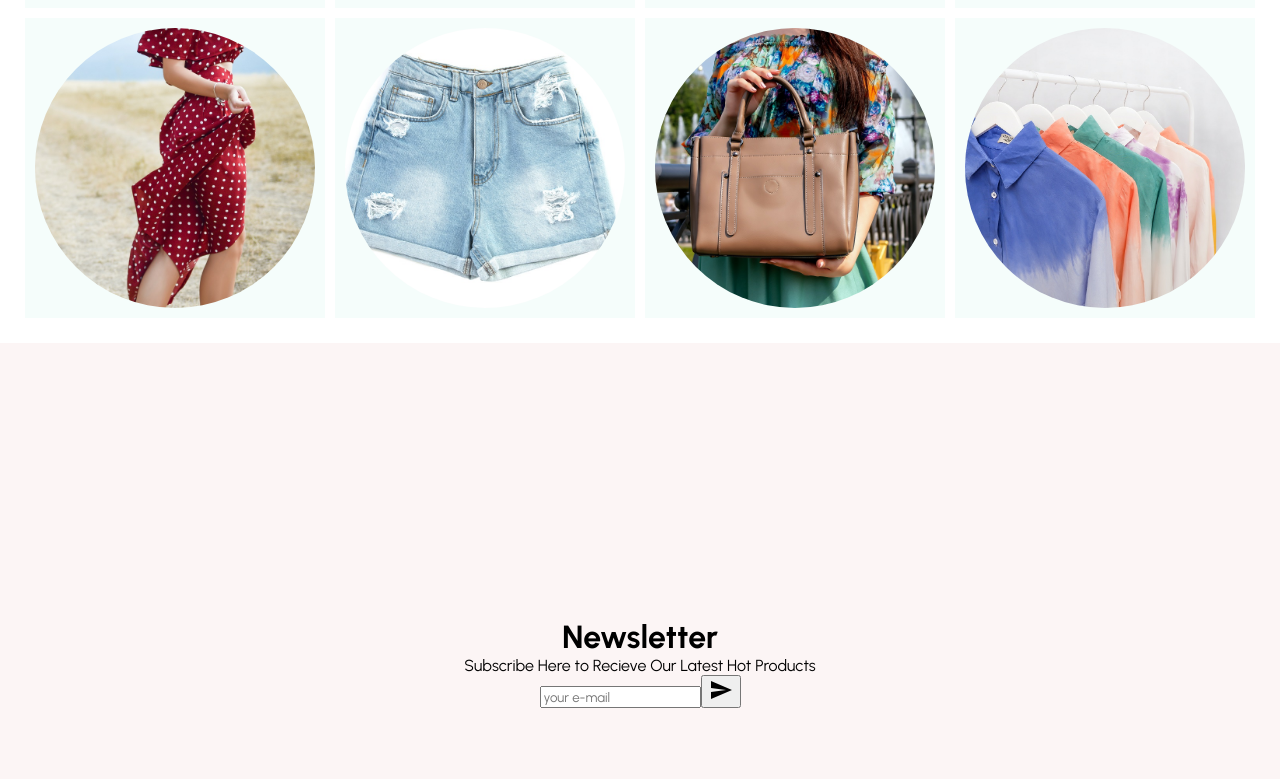
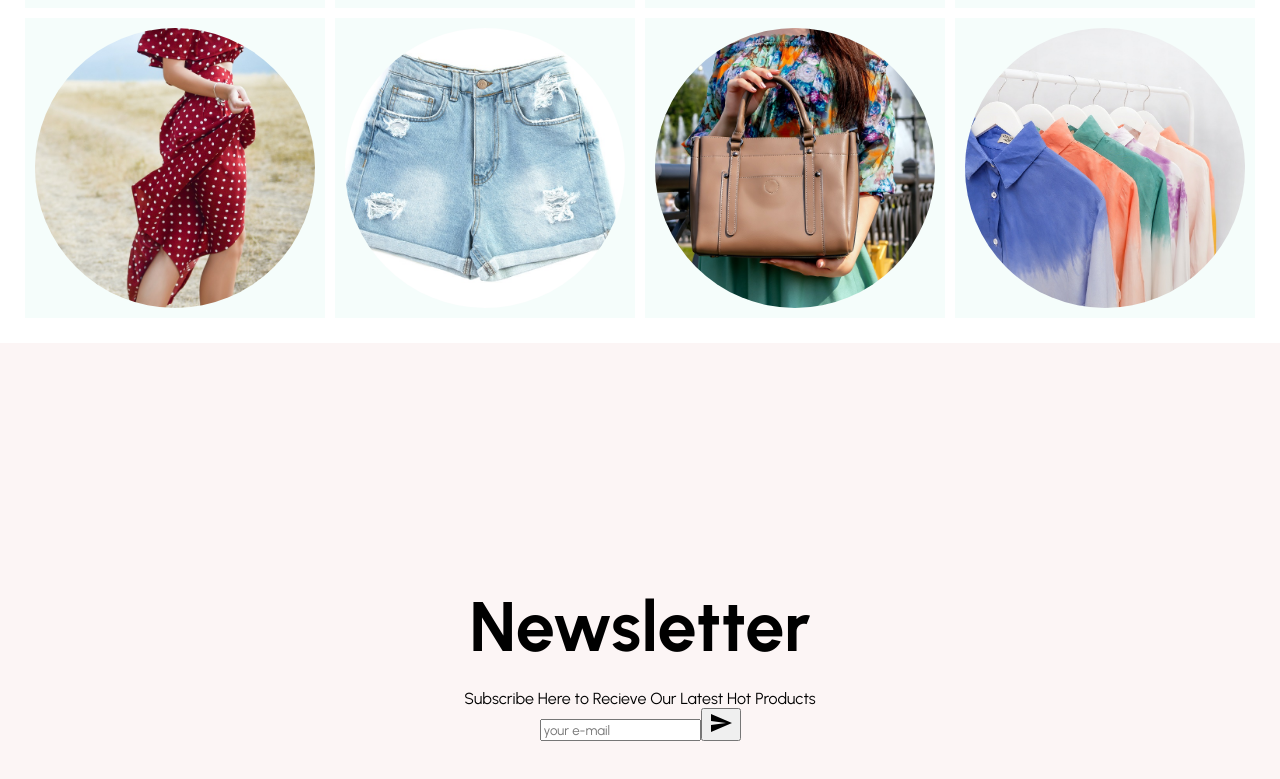
Before and after one commit to AliPooladmast/e-commerce, a React (Create React App) app: page / in a window 1280 px wide. Shown: the part 1868-2647 px from the top of the page. Built offline with nearby package versions, Linux system fonts and the light colour scheme.

Commit message:
feat(Newsletter): add style to newletter title

```diff
--- a/src/components/Newsletter/Newsletter.module.scss
+++ b/src/components/Newsletter/Newsletter.module.scss
@@ -5,4 +5,9 @@
   justify-content: center;
   align-items: center;
   flex-direction: column;
+
+  h1 {
+    font-size: 70px;
+    margin-bottom: 20px;
+  }
 }
```
